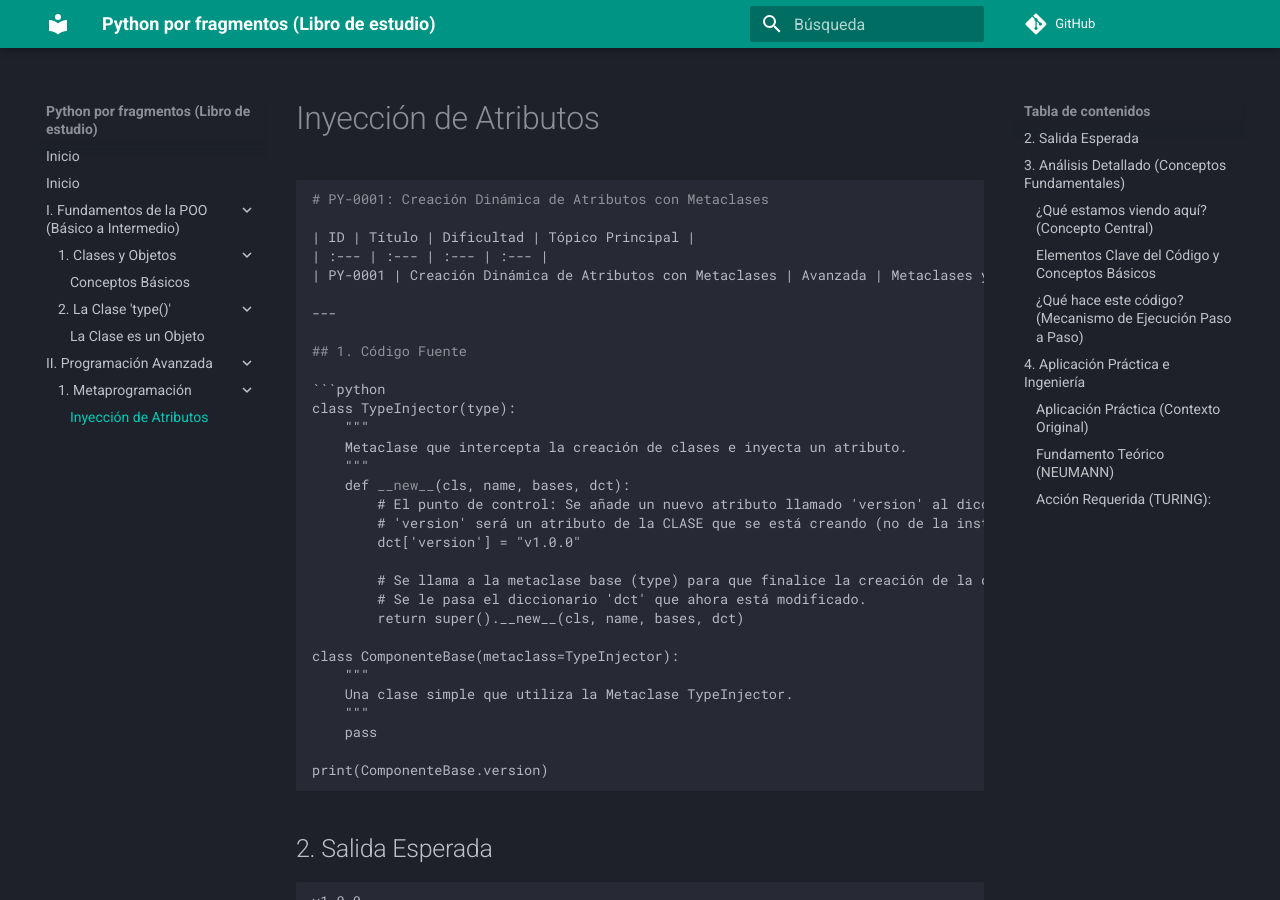
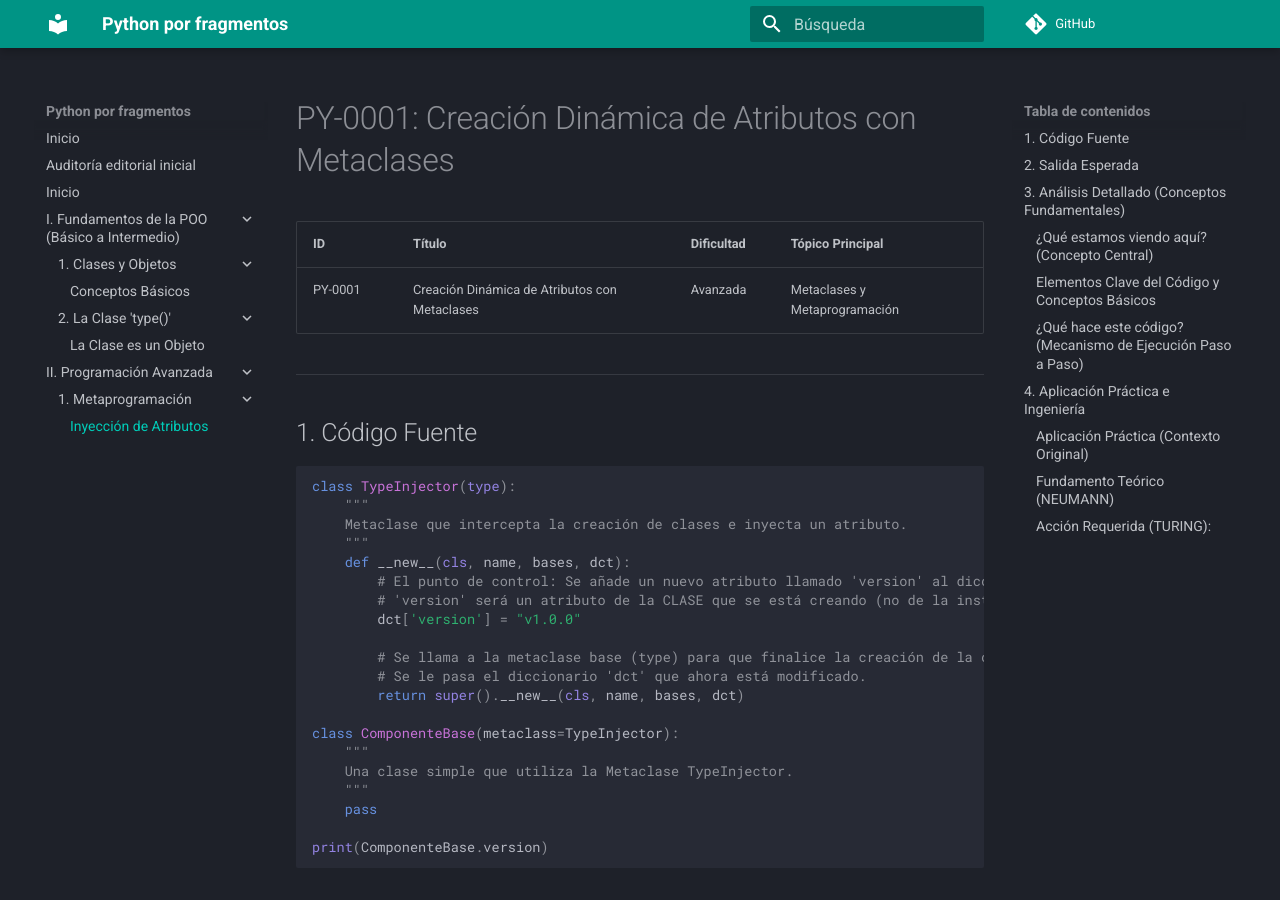
Before and after one commit to Martin-Munive/Python-por-fragmentos-Libro-de-estudio, an MkDocs documentation site: the page built from docs/chapters/01_programacion_avanzada/py_0004_metaclases.md, in a window 1280 px wide and 900 px high. Built offline with MkDocs 1.6.1 and Material for MkDocs 9.7.7, drawn with Linux system fonts in a browser that asks for light colours; comment, search, counter and statistics services are not loaded.

Commit message:
corregir render del capítulo de metaclases y alinear navegación de MkDocs

````diff
--- a/docs/chapters/01_programacion_avanzada/py_0004_metaclases.md
+++ b/docs/chapters/01_programacion_avanzada/py_0004_metaclases.md
@@ -1,4 +1,3 @@
-```markdown
 # PY-0001: Creación Dinámica de Atributos con Metaclases
 
 | ID | Título | Dificultad | Tópico Principal |
--- a/mkdocs.yml
+++ b/mkdocs.yml
@@ -1,5 +1,5 @@
 # Configuración Principal
-site_name: Python por fragmentos (Libro de estudio)
+site_name: Python por fragmentos
 site_description: Colección comentada de códigos Python para aprendizaje avanzado.
 repo_url: https://github.com/martin-munive/Python-por-fragmentos-Libro-de-estudio # Ajustado con tu URL
 edit_uri: edit/main/docs/
@@ -18,16 +18,21 @@ theme:
     - search.highlight
     - content.code.annotate
 
-# Sección de Extensiones de Markdown
 markdown_extensions:
-  - codehilite:
-      guess_lang: false
+  - admonition
+  - attr_list
   - fenced_code
+  - pymdownx.superfences
+  - pymdownx.inlinehilite
+  - pymdownx.highlight:
+      anchor_linenums: true
+      line_spans: __span
+      pygments_lang_class: true
   - tables
 
-# Estructura del Índice (Nav) - ¡Ajustado a tu estructura local!
 nav:
   - Inicio: index.md
+  - Auditoría editorial inicial: editorial_audit.md
   - Introducción: index.md
   - I. Fundamentos de la POO (Básico a Intermedio):
     - 1. Clases y Objetos:
````
Also changed, not shown: docs/editorial_audit.md (added, +75 -0 lines).
